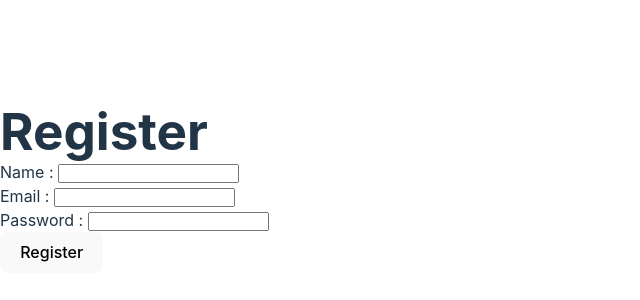
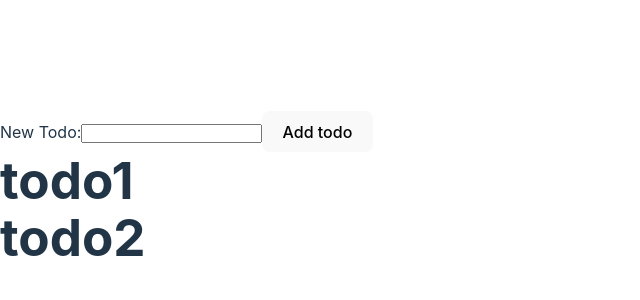
Before and after one commit to cseMisbah/react-js-practice, a React (Vite) app in the folder REACT-JS-PRACTICE/: page / in a window 1280 px wide. Shown: the part 212-512 px from the top of the page, without its empty margins (0-640 px from the left). Built offline with nearby package versions, Linux system fonts and the light colour scheme.

Commit message:
updated some problems with solution

```diff
--- a/REACT-JS-PRACTICE/src/App.jsx
+++ b/REACT-JS-PRACTICE/src/App.jsx
@@ -1,10 +1,10 @@
 import React, { useState } from "react";
-import From from "./FORM/index1";
+import Home from "./STATE_LIFTING/Home";
 
 const App = () => {
   return (
     <div>
-      <From />
+      <Home></Home>
     </div>
   );
 };
--- /dev/null
+++ b/REACT-JS-PRACTICE/src/STATE_LIFTING/Home.jsx
@@ -0,0 +1,23 @@
+import React, { useState } from "react";
+import Todos from "./Todos";
+import NewTodo from "./NewTodo";
+
+const DummyTodos = ["todo1", "todo2"];
+
+const Home = () => {
+  const [todos, setTodos] = useState(DummyTodos);
+
+  const handleNewTodo = (newTodo) => {
+    // console.log(newTodo);
+    setTodos([...todos, newTodo]);
+  };
+
+  return (
+    <div>
+      <NewTodo onTodo={handleNewTodo}></NewTodo>
+      <Todos todos={todos}></Todos>
+    </div>
+  );
+};
+
+export default Home;
--- /dev/null
+++ b/REACT-JS-PRACTICE/src/STATE_LIFTING/NewTodo.jsx
@@ -0,0 +1,33 @@
+import React, { useState } from "react";
+
+const NewTodo = (props) => {
+  const [todo, setTodo] = useState("");
+
+  const handleInputChange = (event) => {
+    setTodo(event.target.value);
+  };
+
+  const handleSubmit = (event) => {
+    event.preventDefault();
+    props.onTodo(todo);
+    //console.log(todo);
+  };
+
+  return (
+    <div>
+      <form onSubmit={handleSubmit}>
+        <label htmlFor="todo">New Todo:</label>
+        <input
+          type="text"
+          id="todo"
+          name="todo"
+          value={todo}
+          onChange={handleInputChange}
+        />
+        <button>Add todo</button>
+      </form>
+    </div>
+  );
+};
+
+export default NewTodo;
--- /dev/null
+++ b/REACT-JS-PRACTICE/src/STATE_LIFTING/Todo.jsx
@@ -0,0 +1,11 @@
+import React from "react";
+
+const Todo = (props) => {
+  return (
+    <div>
+      <p>{props.todo}</p>
+    </div>
+  );
+};
+
+export default Todo;
--- /dev/null
+++ b/REACT-JS-PRACTICE/src/STATE_LIFTING/Todos.jsx
@@ -0,0 +1,16 @@
+import React from "react";
+import Todo from "./Todo";
+
+const Todos = (props) => {
+  return (
+    <div>
+      <h1>
+        {props.todos.map((todo, index) => (
+          <Todo key={index} todo={todo}></Todo>
+        ))}
+      </h1>
+    </div>
+  );
+};
+
+export default Todos;
```
Also changed, not shown: REACT-JS-PRACTICE/src/STATE_LIFTING/Child.jsx (added, +33 -0 lines).
